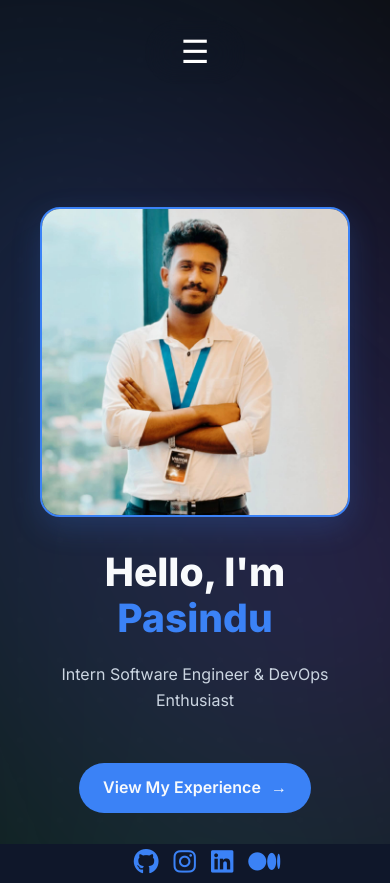
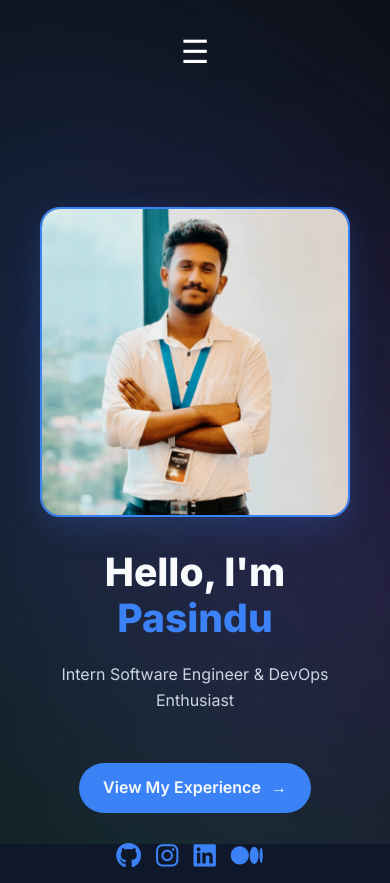
Before and after one commit to PasinduPabasaraSL/new-portfolio, a plain HTML site: page index.html in a window 390 px wide. Drawn offline with nearby package versions, Linux system fonts and the light colour scheme.

Commit message:
Fix: Adjust margin for social links in CSS for better alignment

```diff
--- a/style.css
+++ b/style.css
@@ -300,7 +300,8 @@ body {
 
     .social-links {
         justify-content: center;
-        margin-bottom: -1598px;
+        margin-bottom: -1585px;
+        margin-right: 35px;
         gap: 15px;
     }
 
```
